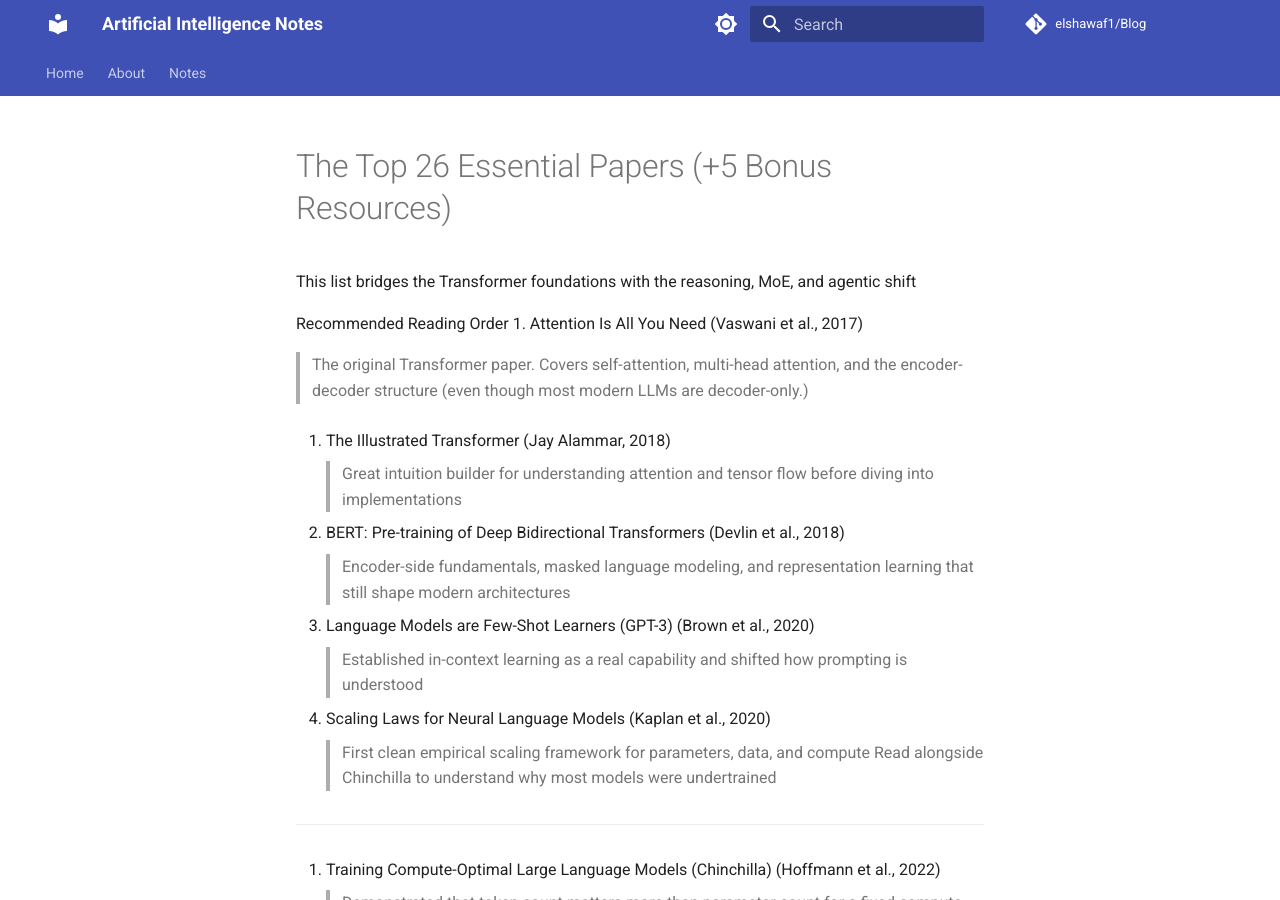
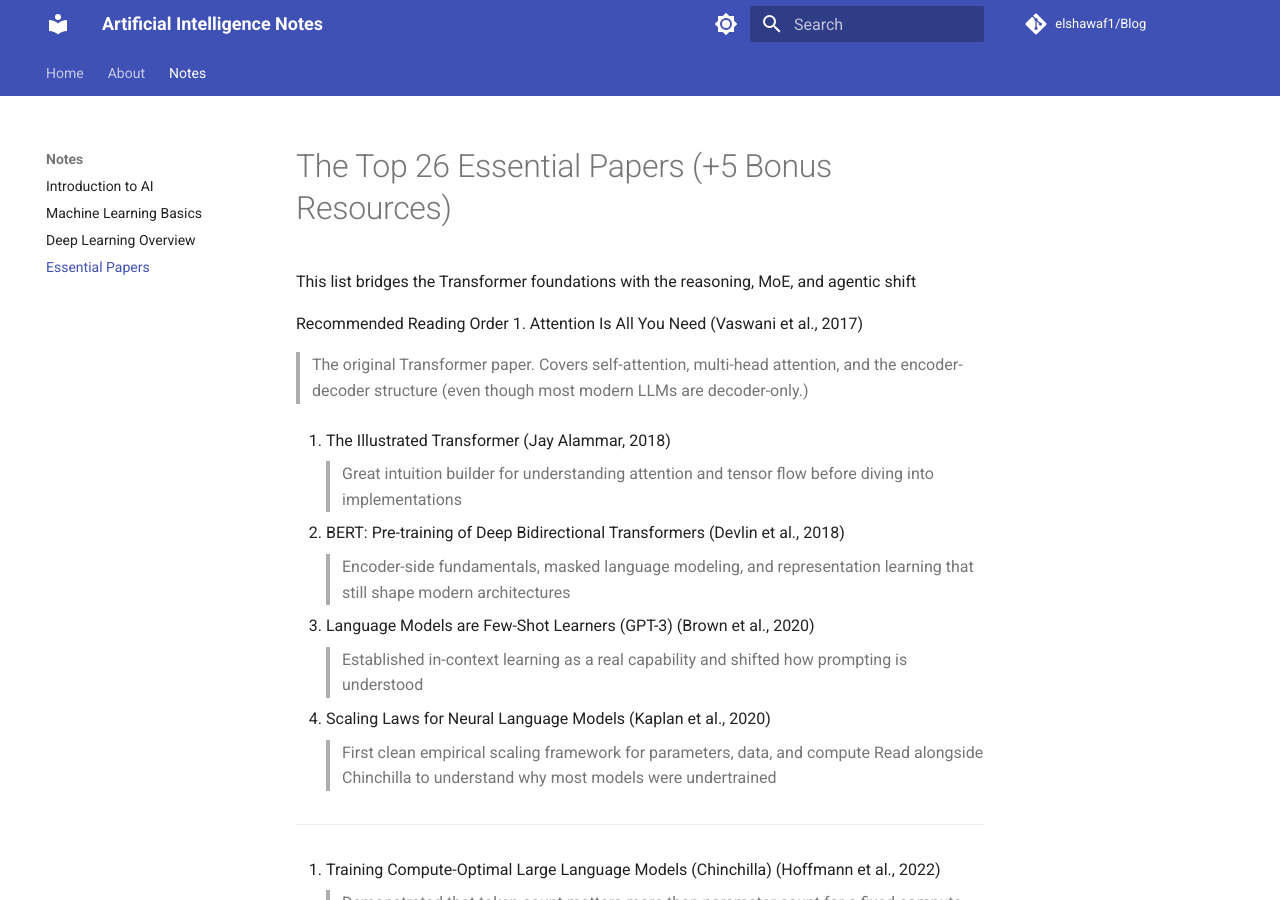
Before and after one commit to elshawaf1/Blog, an MkDocs documentation site: the page built from docs/notes/essential-papers.md, in a window 1280 px wide and 900 px high. Built offline with MkDocs 1.6.1 and Material for MkDocs 9.7.7, drawn with Linux system fonts in a browser that asks for light colours; comment, search, counter and statistics services are not loaded.

Commit message:
Add Essential Papers note to navigation

```diff
--- a/docs/notes/The Top 26 Essential Papers (+5 Bonus Resources).md
+++ b/docs/notes/essential-papers.md
@@ -1,3 +1,4 @@
+# The Top 26 Essential Papers (+5 Bonus Resources)
 This list bridges the Transformer foundations
   with the reasoning, MoE, and agentic shift
 
--- a/mkdocs.yml
+++ b/mkdocs.yml
@@ -34,6 +34,7 @@ nav:
     - Introduction to AI: notes/introduction-to-ai.md
     - Machine Learning Basics: notes/machine-learning-basics.md
     - Deep Learning Overview: notes/deep-learning-overview.md
+    - Essential Papers: notes/essential-papers.md
 
 markdown_extensions:
   - admonition
```
